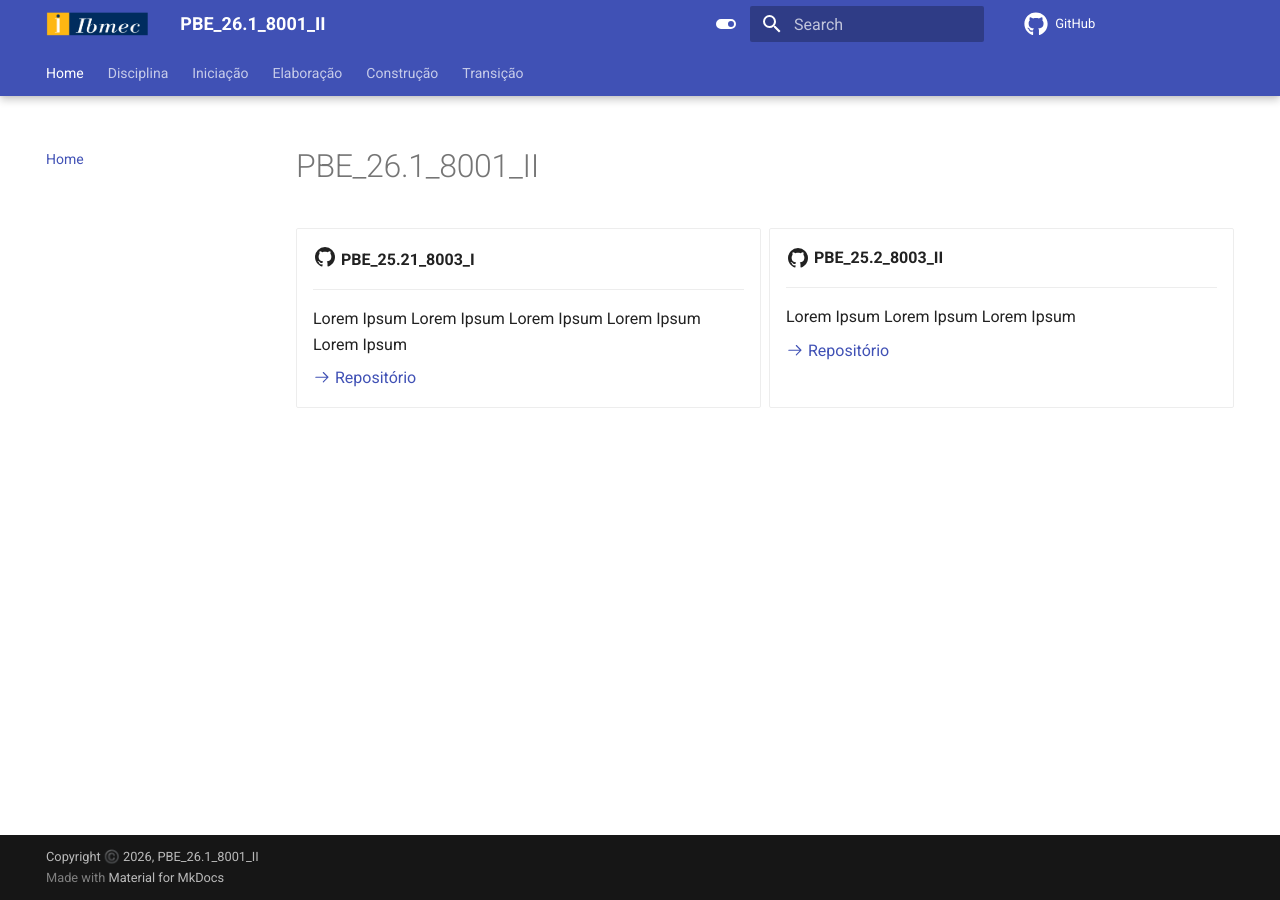
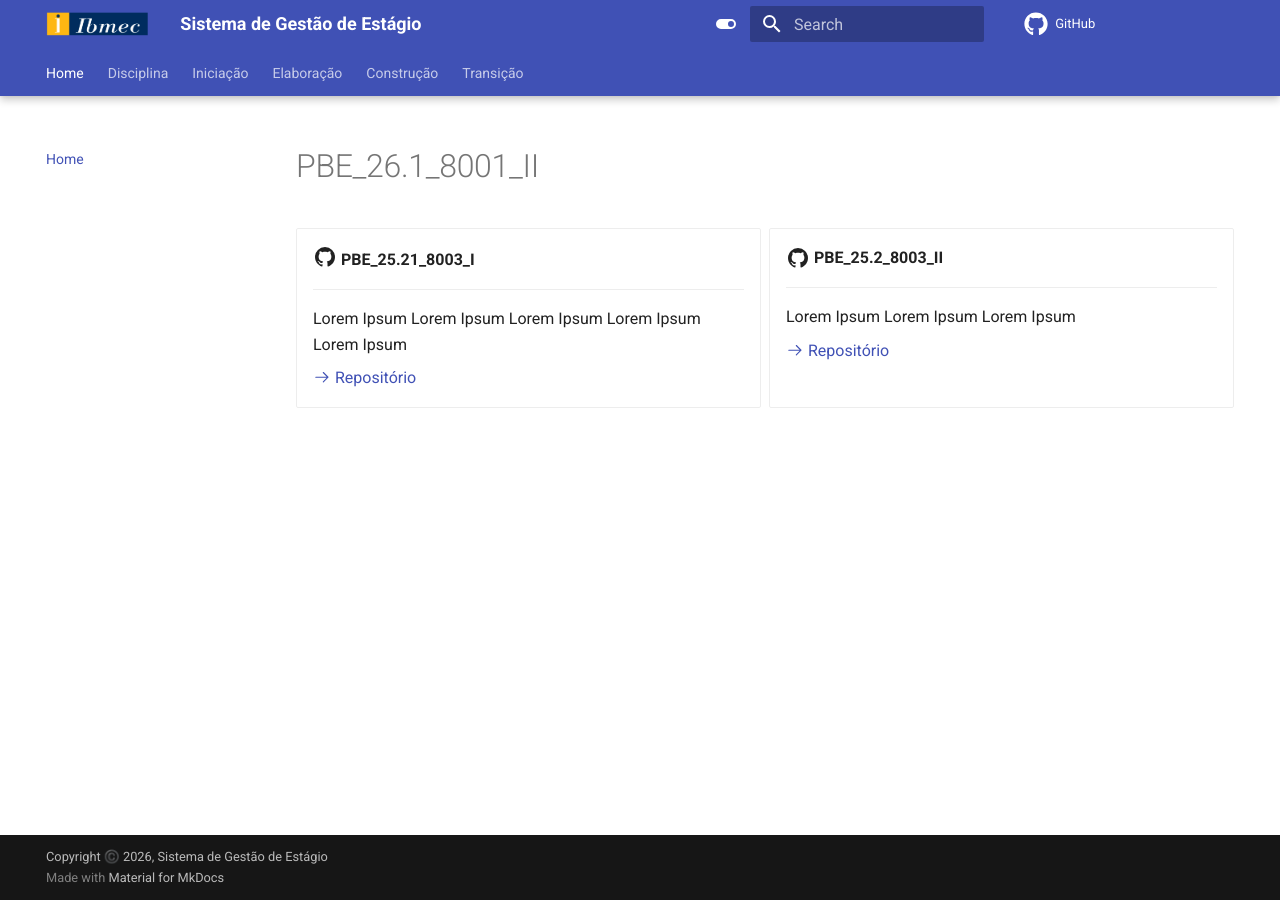
Before and after one commit to Projetos-de-Extensao/PBE_26.1_8001_II, an MkDocs documentation site: the page built from docs/index.md, in a window 1280 px wide. Built offline with MkDocs 1.6.1 and Material for MkDocs 9.7.7, drawn with Linux system fonts in a browser that asks for light colours; comment, search, counter and statistics services are not loaded.

Commit message:
Alterar nome do site para Sistema de Gestão de Estágio

```diff
--- a/mkdocs.yml
+++ b/mkdocs.yml
@@ -1,9 +1,9 @@
 ---
 site_url: https://projetos-de-extensao.github.io/PBE_26.1_8001_II/
 repo_url: https://github.com/Projetos-de-Extensao/PBE_26.1_8001_II
-site_author: PBE 26.1 8001 II
-site_name: PBE_26.1_8001_II
-copyright: Copyright ©️ 2026, PBE_26.1_8001_II
+site_author: Sistema de Gestão de Estágio
+site_name: Sistema de Gestão de Estágio
+copyright: Copyright ©️ 2026, Sistema de Gestão de Estágio
 
 nav:
   - Home: index.md
```
